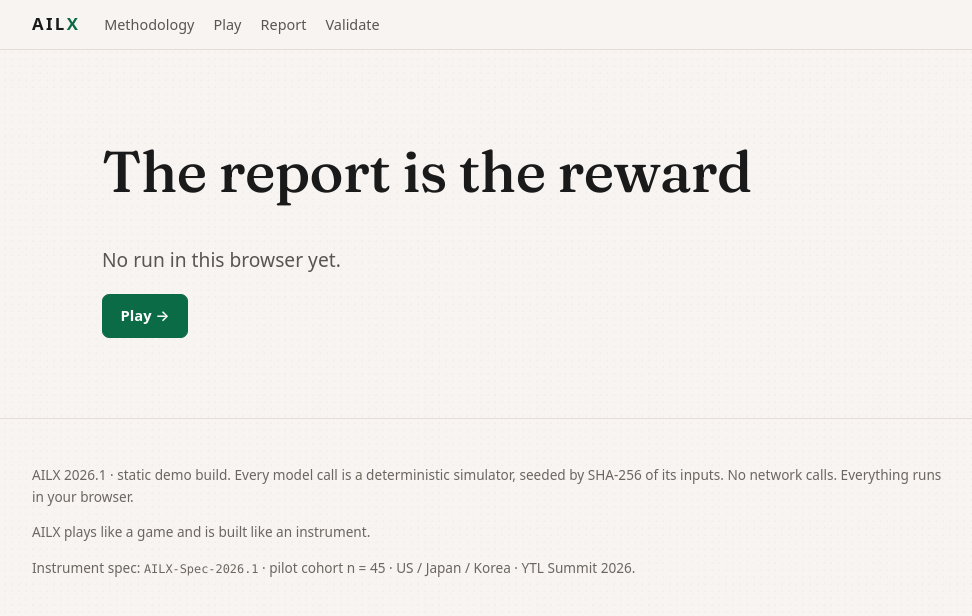
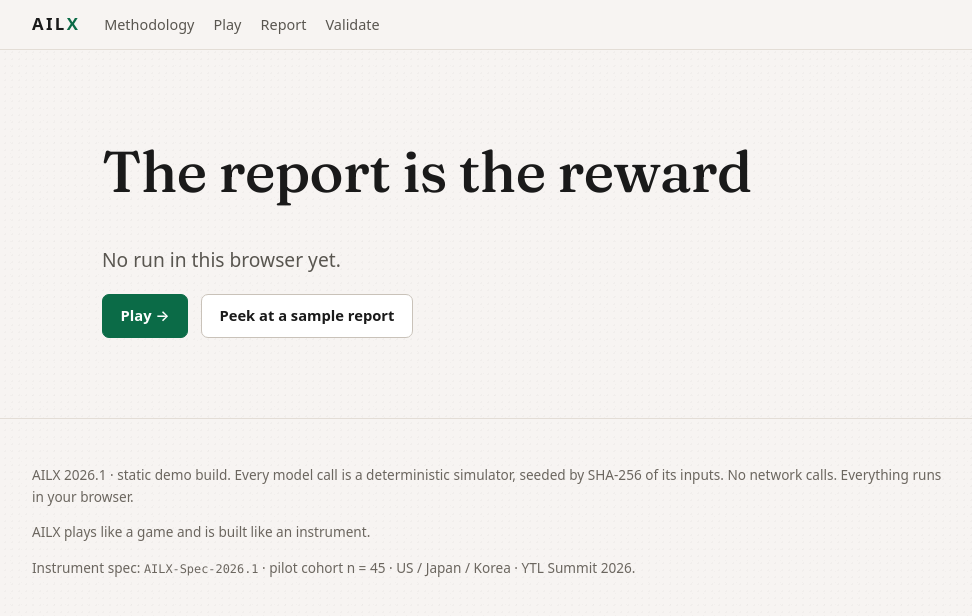
Before and after one commit to rryoung98/ailx, a Next.js app in the folder apps/web/: page /ailx/report in a window 1280 px wide. Shown: the top 616 px of the page, without its empty margins (152-1124 px from the left). Built offline with nearby package versions, Linux system fonts and the light colour scheme.

Commit message:
feat(web): report empty state offers a read-only sample report (real plugin scoring, sample banner, nothing persisted)

```diff
--- a/apps/web/app/report/page.tsx
+++ b/apps/web/app/report/page.tsx
@@ -3,9 +3,11 @@
 import Link from "next/link";
 import { useEffect, useMemo, useState } from "react";
 import {
-  loadAttempt, project, TRACK_IDS,
+  append, loadAttempt, project, TRACK_IDS,
   type SequencedEntry,
 } from "@ailx/session";
+import { buildSampleAttemptLog } from "../../lib/sampleAttempt";
+import { scoreTrack } from "../../lib/registry";
 import { calibrationBins, t2ResponsesFromArtifact } from "../../lib/calibration";
 import { CalibrationCurve } from "../../lib/CalibrationCurve";
 import { candidateComposite } from "../../lib/composite";
@@ -107,6 +109,32 @@ export default function ReportPage() {
   const [hydrated, setHydrated] = useState(false);
   const [showBand, setShowBand] = useState(false);
   const [copied, setCopied] = useState(false);
+  // Sample mode: the bundled deterministic fixture rendered read-only —
+  // nothing is written to storage, a banner marks it clearly.
+  const [sample, setSampleState] = useState(false);
+  const setSample = (v: boolean) => {
+    setSampleState(v);
+    if (v) {
+      // Score the bundled artifacts through the REAL track plugins so the
+      // sample report exercises the same path as a live run (read-only).
+      let sampleLog = buildSampleAttemptLog();
+      const proj = project(sampleLog);
+      for (const t of TRACK_IDS) {
+        const artifact = proj.tracks[t].artifact;
+        if (!artifact) continue;
+        const rec = scoreTrack(t, artifact, "en", proj.attemptId ?? undefined);
+        sampleLog = append(sampleLog, {
+          type: "track_scored", trackId: t, score: rec.score,
+          judgments: rec.judgments,
+          rubricVersion: rec.rubricVersion,
+          scoringDigest: rec.scoringDigest,
+          modelManifest: rec.modelManifest,
+          ts: sampleLog[sampleLog.length - 1].ts + 1000,
+        });
+      }
+      setLog(sampleLog);
+    } else setLog(loadAttempt(window.localStorage));
+  };
   useEffect(() => {
     setLog(loadAttempt(window.localStorage));
     setHydrated(true);
@@ -139,7 +167,14 @@ export default function ReportPage() {
         <div className="container" style={{ maxWidth: 820 }}>
           <h1>The report is the reward</h1>
           <p className="lede">{state ? `${done} of 4 tracks scored. Finish the run to unlock it.` : "No run in this browser yet."}</p>
-          <p><Link className="btn primary" href="/exam">{state ? "Continue →" : "Play →"}</Link></p>
+          <p style={{ display: "flex", gap: "0.8rem", flexWrap: "wrap" }}>
+            <Link className="btn primary" href="/exam">{state ? "Continue →" : "Play →"}</Link>
+            {!state ? (
+              <button type="button" className="btn" onClick={() => setSample(true)}>
+                Peek at a sample report
+              </button>
+            ) : null}
+          </p>
         </div>
       </main>
     );
@@ -154,6 +189,13 @@ export default function ReportPage() {
     <main className="page">
       <div className="container" style={{ maxWidth: 820 }}>
         <h1 className="sr-only">Diagnostic report</h1>
+        {sample ? (
+          <div role="note" style={{ display: "flex", gap: "0.8rem", alignItems: "center", flexWrap: "wrap", border: "1px solid var(--border)", background: "var(--card)", borderRadius: 10, padding: "0.6rem 1rem", marginBottom: "1.2rem", fontSize: "0.85rem" }}>
+            <span className="badge demo">sample</span>
+            <span className="muted" style={{ flex: 1 }}>This is the bundled demo fixture, not your play. Nothing was saved.</span>
+            <button type="button" className="btn" style={{ padding: "4px 10px", fontSize: 12 }} onClick={() => setSample(false)}>Exit sample</button>
+          </div>
+        ) : null}
         <div className="share-card" style={{ marginBottom: "2rem" }}>
           <div style={{ display: "flex", justifyContent: "space-between", flexWrap: "wrap", gap: "1rem", alignItems: "center" }}>
             <div>
```
Also changed, not shown: 1 other file (tests, documents, lock files or other folders).
